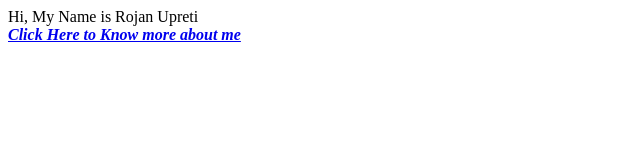
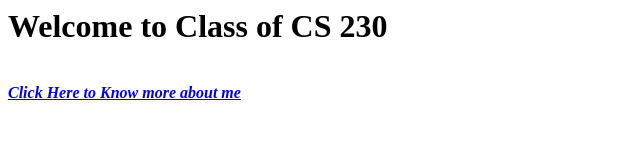
Before and after one commit to Rojan-upreti/CS230, a plain HTML site: page index.html in a window 1280 px wide. Shown: the whole page, without its empty margins (0-640 px from the left). Drawn offline with Linux system fonts and the light colour scheme.

```diff
--- a/index.html
+++ b/index.html
@@ -9,7 +9,8 @@
 </head>
 
 <body>
-    Hi, My Name is Rojan Upreti
+    <h1>Welcome to Class of CS 230</h1>
+    <h2></h2>
     <br>
     <a href="about.html"> <b><i> Click Here to Know more about me</i></b></a>
 </body>
```
